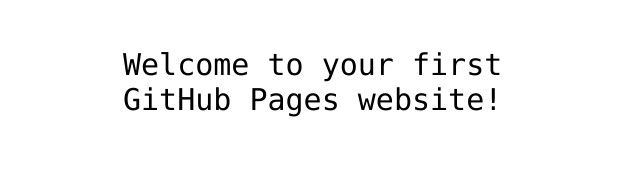
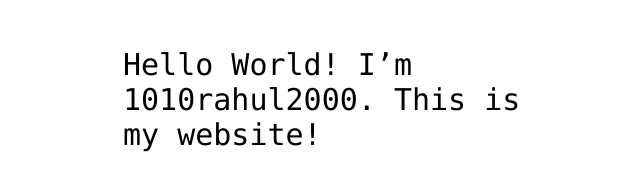
Before and after one commit to 1010rahul2000/1010rahul2000.github.io, a plain HTML site: page index.html in a window 1280 px wide. Shown: the part 341-532 px from the top of the page, without its empty margins (317-957 px from the left). Drawn offline with Linux system fonts and the light colour scheme.

Commit message:
Update index.html
adding my information

```diff
--- a/index.html
+++ b/index.html
@@ -12,7 +12,7 @@
 <img src="https://octodex.github.com/images/daftpunktocat-thomas.gif" id="octocat" alt="octocat-gif" />
 
 <!-- Change this code here by copy and pasting your template on line 15 -->
-<p>Welcome to your first GitHub Pages website!</p>
 
-</body>
+
+</body><p>Hello World! I’m 1010rahul2000. This is my website!</p>
 </html>
```
